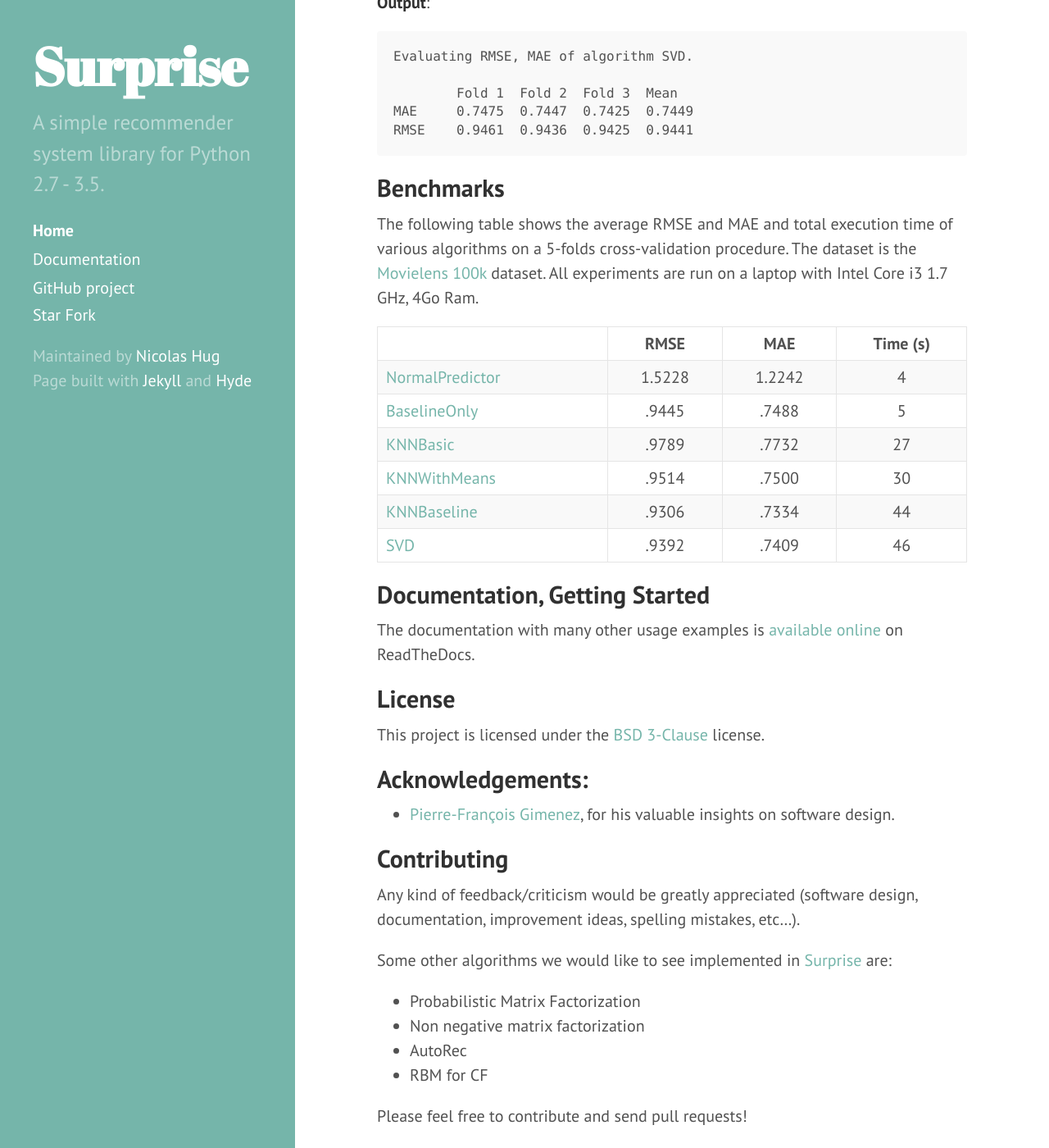
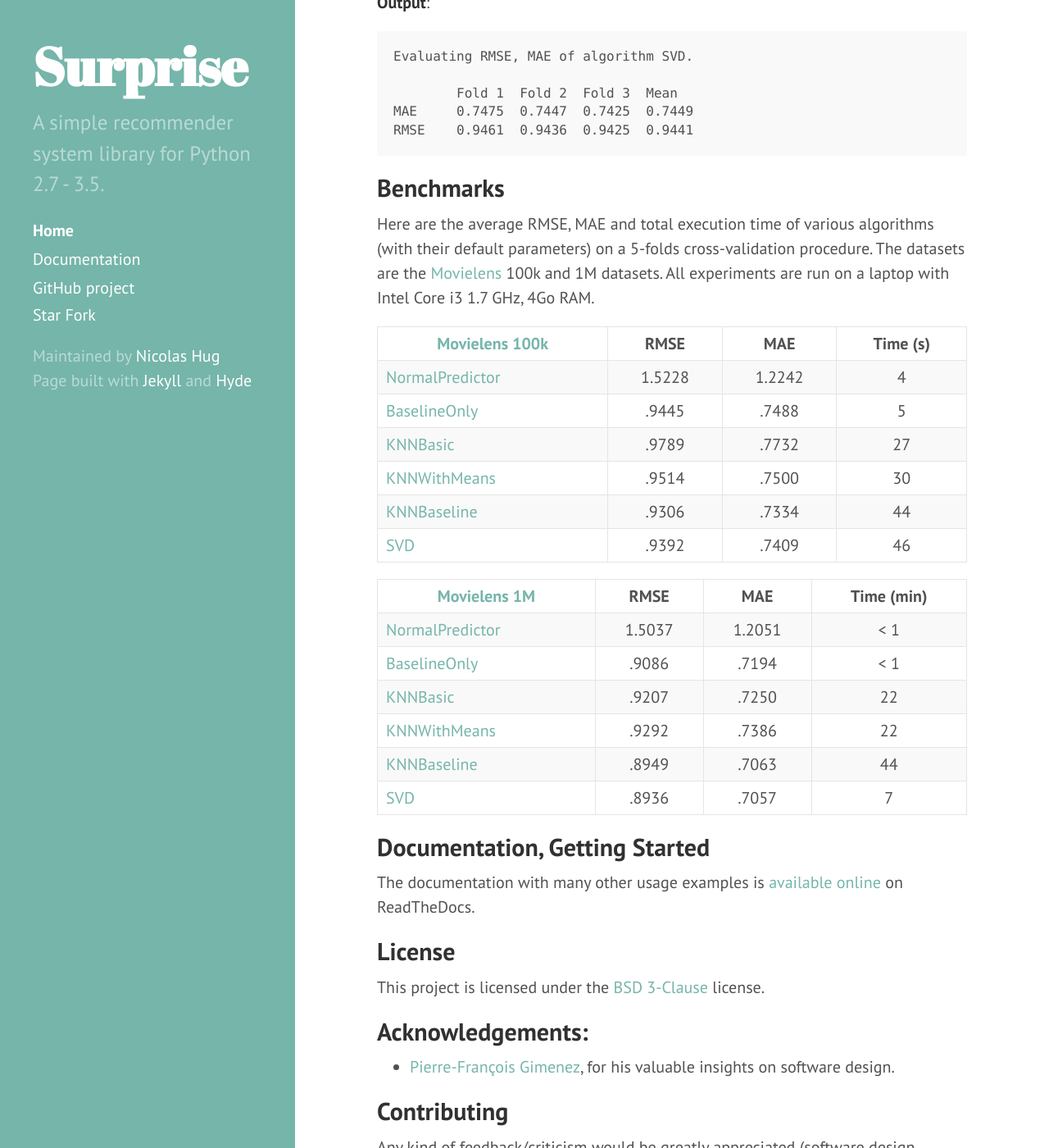
Before and after one commit to NicolasHug/Surprise, a Jekyll site: the page built from index.md, in a window 1280 px wide and 1400 px high, scrolled down 1622 px. Shown: the whole window at 82% size. Built offline with Jekyll 4.4.1, drawn with Linux system fonts in a browser that asks for light colours.

Commit message:
updated index.md

```diff
--- a/index.md
+++ b/index.md
@@ -94,10 +94,13 @@ RMSE    0.9461  0.9436  0.9425  0.9441
 Benchmarks
 ----------
 
-The following table shows the average RMSE and MAE and total execution time of various algorithms on a 5-folds cross-validation procedure. The dataset is the [Movielens 100k](http://grouplens.org/datasets/movielens/) dataset.
-All experiments are run on a laptop with Intel Core i3 1.7 GHz, 4Go Ram.
+Here are the average RMSE, MAE and total execution time of various algorithms
+(with their default parameters) on a 5-folds cross-validation procedure. The
+datasets are the [Movielens](http://grouplens.org/datasets/movielens/) 100k
+and 1M datasets.  All experiments are run on a laptop with Intel Core i3 1.7
+GHz, 4Go RAM.
 
-|                 |  RMSE  |   MAE  | Time (s) |
+|  [Movielens 100k](http://grouplens.org/datasets/movielens/100k) |  RMSE  |   MAE  | Time (s) |
 |-----------------|:------:|:------:|:--------:|
 | [NormalPredictor](http://surprise.readthedocs.io/en/latest/basic_algorithms.html#surprise.prediction_algorithms.random_pred.NormalPredictor) | 1.5228 | 1.2242 |     4    |
 | [BaselineOnly](http://surprise.readthedocs.io/en/latest/basic_algorithms.html#surprise.prediction_algorithms.baseline_only.BaselineOnly)    |  .9445 |  .7488 |    5    |
@@ -105,6 +108,16 @@ All experiments are run on a laptop with Intel Core i3 1.7 GHz, 4Go Ram.
 | [KNNWithMeans](http://surprise.readthedocs.io/en/latest/knn_inspired.html#surprise.prediction_algorithms.knns.KNNWithMeans)    |  .9514 |  .7500 |    30    |
 | [KNNBaseline](http://surprise.readthedocs.io/en/latest/knn_inspired.html#surprise.prediction_algorithms.knns.KNNBaseline)     |  .9306 |  .7334 |    44    |
 | [SVD](http://surprise.readthedocs.io/en/latest/matrix_factorization.html#surprise.prediction_algorithms.matrix_factorization.SVD)             |  .9392 |  .7409 |    46    |
+
+
+|  [Movielens 1M](http://grouplens.org/datasets/movielens/1m) |  RMSE  |   MAE  | Time (min) |
+|-----------------|:------:|:------:|:--------:|
+| [NormalPredictor](http://surprise.readthedocs.io/en/latest/basic_algorithms.html#surprise.prediction_algorithms.random_pred.NormalPredictor) | 1.5037 | 1.2051 |     < 1    |
+| [BaselineOnly](http://surprise.readthedocs.io/en/latest/basic_algorithms.html#surprise.prediction_algorithms.baseline_only.BaselineOnly)    |  .9086 | .7194 |    < 1    |
+| [KNNBasic](http://surprise.readthedocs.io/en/latest/knn_inspired.html#surprise.prediction_algorithms.knns.KNNBasic)        |  .9207 |  .7250 |    22    |
+| [KNNWithMeans](http://surprise.readthedocs.io/en/latest/knn_inspired.html#surprise.prediction_algorithms.knns.KNNWithMeans)    |  .9292 |  .7386 |    22    |
+| [KNNBaseline](http://surprise.readthedocs.io/en/latest/knn_inspired.html#surprise.prediction_algorithms.knns.KNNBaseline)     |  .8949 | .7063 |    44    |
+| [SVD](http://surprise.readthedocs.io/en/latest/matrix_factorization.html#surprise.prediction_algorithms.matrix_factorization.SVD)             |  .8936 |  .7057 |    7    |
 
 Documentation, Getting Started
 ------------------------------
@@ -138,4 +151,5 @@ Some other algorithms we would like to see implemented in
 - AutoRec
 - RBM for CF
 
-Please feel free to contribute and send pull requests!
+ Please feel free
+to contribute and send pull requests!
```
